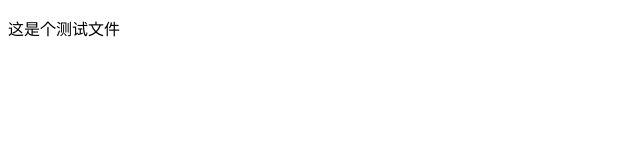
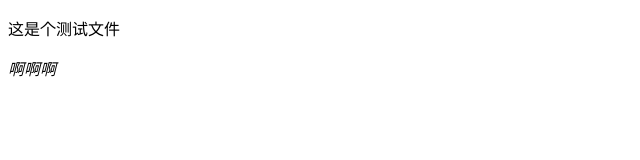
Before and after one commit to Fengggggggggg/test, a plain HTML site: page index.html in a window 1280 px wide. Shown: the full height of the page, 0-640 px from the left. Drawn offline with Linux system fonts and the light colour scheme.

Commit message:
已完成新功能

```diff
--- a/index.html
+++ b/index.html
@@ -8,5 +8,6 @@
 </head>
 <body>
     <p>这是个测试文件</p>
+    <i>啊啊啊</i>
 </body>
 </html>
```
